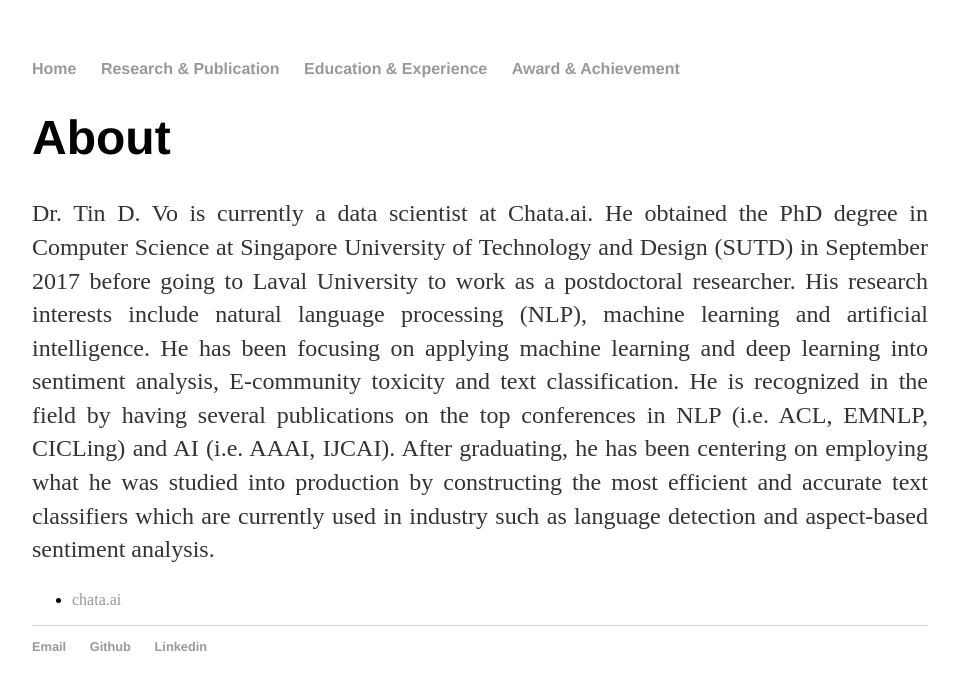
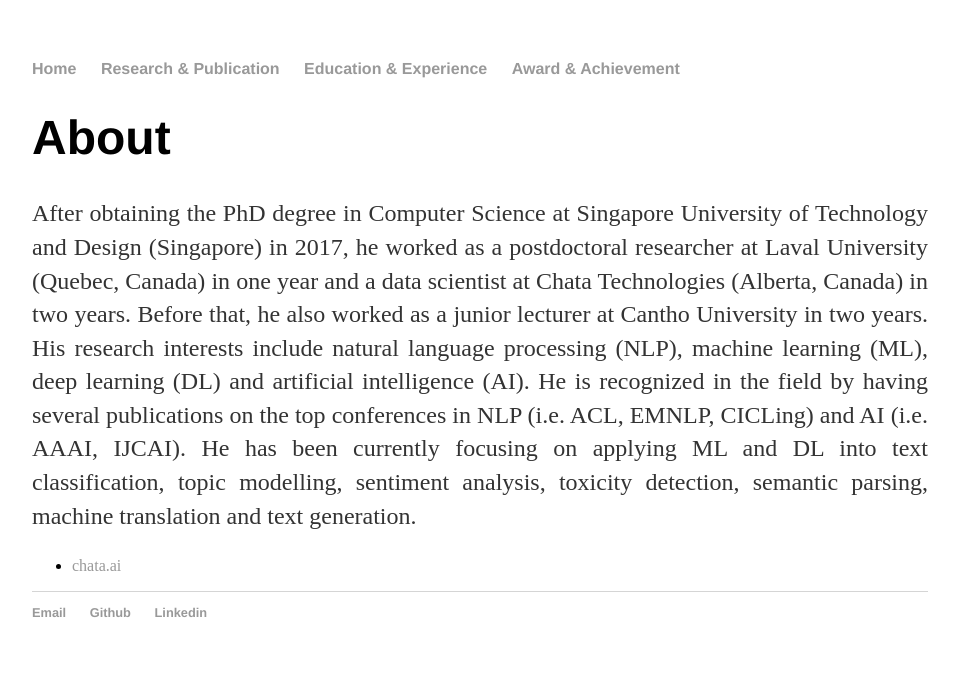
Before and after one commit to duytinvo/duytinvo.github.io, a Jekyll site: the page built from about/index.html, in a window 1280 px wide. Shown: the top 690 px of the page, without its empty margins (160-1119 px from the left). Built offline with Jekyll 4.4.1, drawn with Linux system fonts in a browser that asks for light colours.

Commit message:
update mainpage

```diff
--- a/about/index.html
+++ b/about/index.html
@@ -5,8 +5,14 @@ title: About Tin D. Vo
 
 		<div class="about">
 			<h1>About</h1>
-			<p>Dr. Tin D. Vo is currently a data scientist at Chata.ai. He obtained the PhD degree in Computer Science at Singapore University of Technology and Design (SUTD) in September 2017 before going to Laval University to work as a postdoctoral researcher. His research interests include natural language processing (NLP), machine learning and artificial intelligence. He has been focusing on applying machine learning and deep learning into sentiment analysis, E-community toxicity and text classification. He is recognized in the field by having several publications on the top conferences in NLP (i.e. ACL, EMNLP, CICLing) and AI (i.e. AAAI, IJCAI). After graduating, he has been centering on employing what he was studied into production by constructing the most efficient and accurate text classifiers which are currently used in industry such as language detection and aspect-based sentiment analysis.</p>
-
+			<p>After obtaining the PhD degree in Computer Science at Singapore University of Technology and Design
+				(Singapore) in 2017, he worked as a postdoctoral researcher at Laval University (Quebec, Canada) in
+				one year and a data scientist at Chata Technologies (Alberta, Canada) in two years. Before that,
+				he also worked as a junior lecturer at Cantho University in two years. His research interests include
+				natural language processing (NLP), machine learning (ML), deep learning (DL) and artificial intelligence (AI).
+				He is recognized in the field by having several publications on the top conferences in NLP (i.e. ACL, EMNLP, CICLing) and
+				AI (i.e. AAAI, IJCAI). He has been currently focusing on applying ML and DL into text classification,
+				topic modelling, sentiment analysis, toxicity detection, semantic parsing, machine translation and text generation.</p>
 			<ul class="contacts">
 				<!--<li><a href="#">@TwitterHandle</a></li>-->
 				<li><a href="https://chata.ai">chata.ai</a></li>
```
